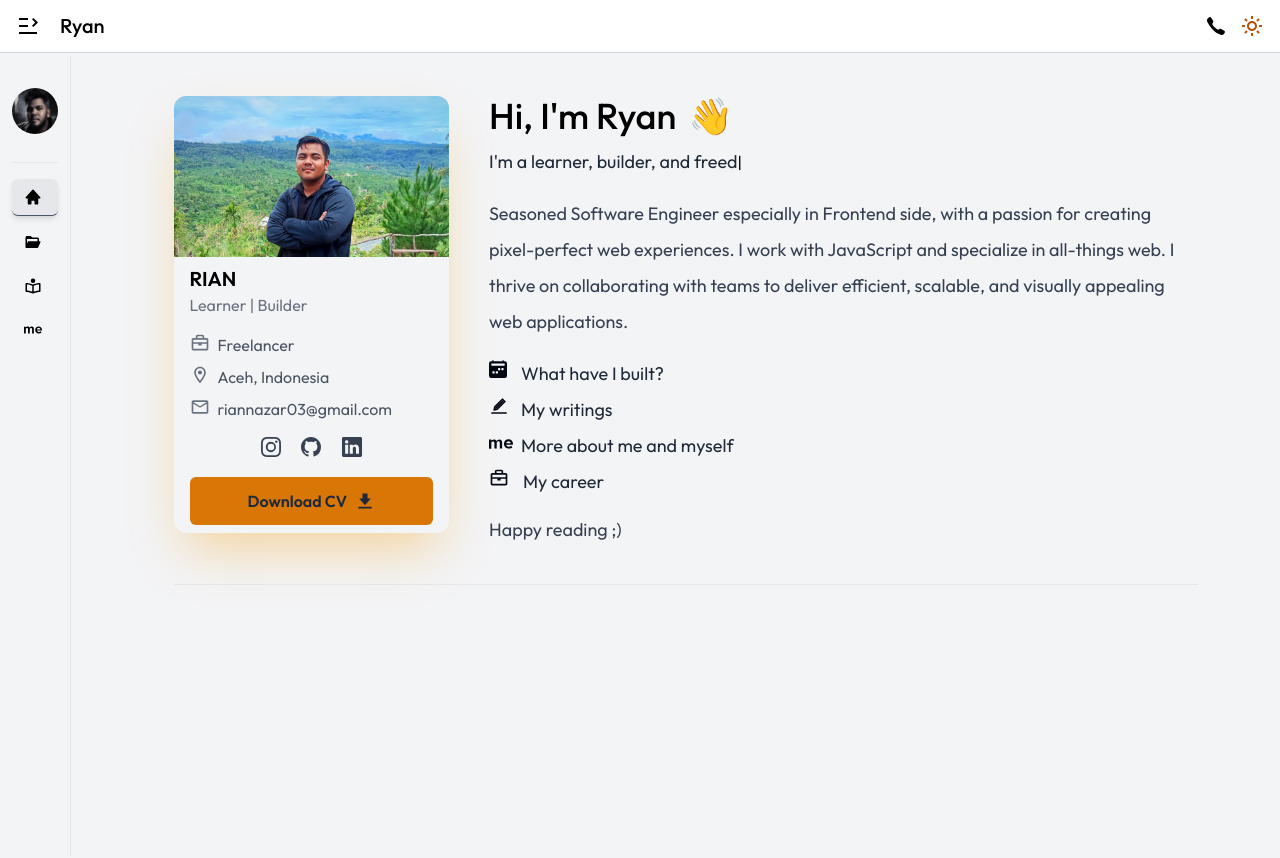
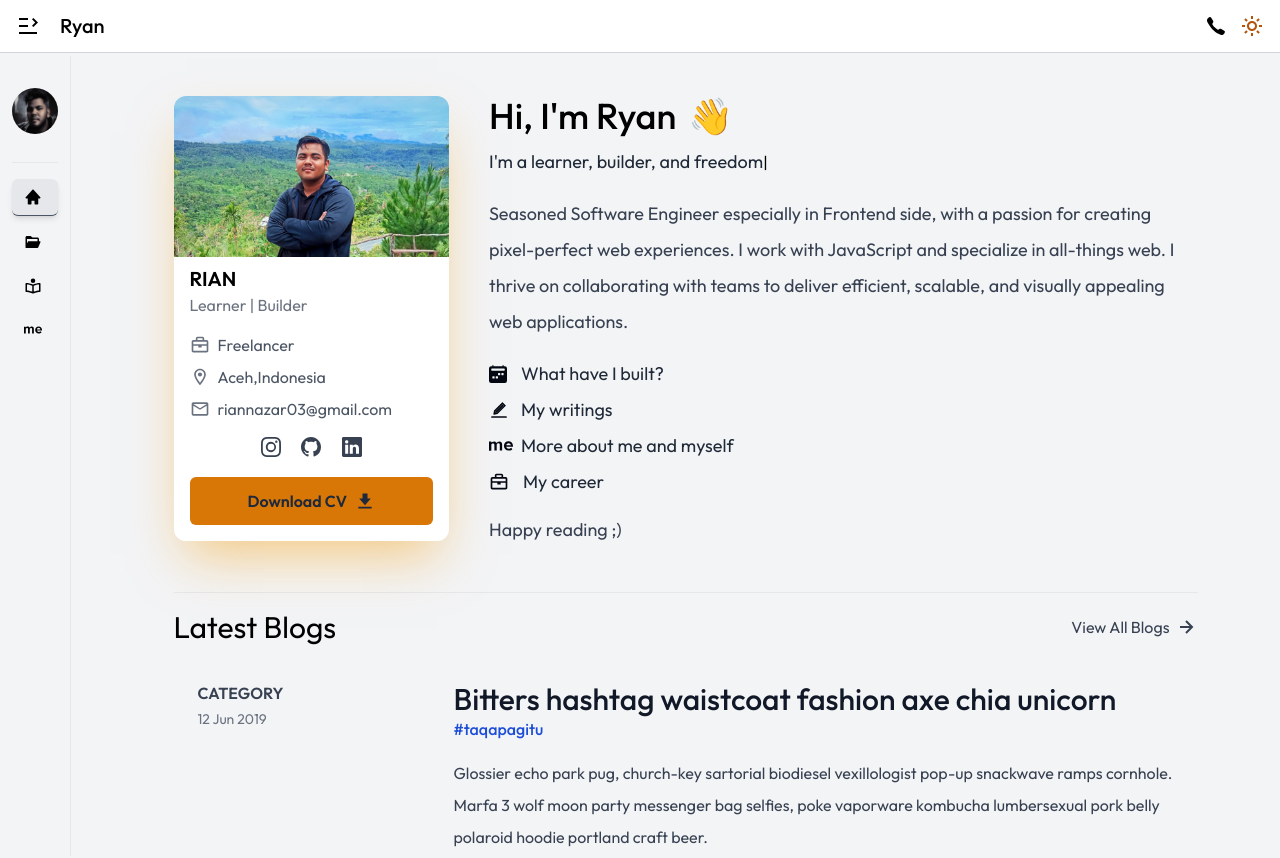
Before and after one commit to rian-nzr/portfolio, a Next.js app: page / in a window 1280 px wide. Shown: the top 858 px of the page. Built offline with nearby package versions, Linux system fonts and the light colour scheme.

Commit message:
add list blog in home page

```diff
--- a/components/assets/bloglist.tsx
+++ b/components/assets/bloglist.tsx
@@ -8,25 +8,25 @@ export default function BlogList() {
     return (
         <>
             <div className="flex flex-col space-y-2 text-gray-800 dark:text-gray-400 text-lg">
-                <Link href="/portfolio" className="hover:underline flex items-start gap-2">
+                <Link href="/portfolio" className="hover:underline flex items-center gap-2">
                     <BsFillCalendar2WeekFill className='text-gray-950 dark:text-gray-200' />
                     <span data-umami-event="" className="ml-1.5">
                         What have I built?
                     </span>
                 </Link>
-                <Link href="/blog" className="hover:underline flex items-start gap-2">
+                <Link href="/blog" className="hover:underline flex items-center gap-2">
                     <AiTwotoneEdit className='text-xl text-gray-950 dark:text-gray-200' />
                     <span data-umami-event="home-link-blog" className="ml-1">
                         My writings
                     </span>
                 </Link>
-                <Link href="/about" className="hover:underline flex items-start gap-2">
+                <Link href="/about" className="hover:underline flex items-center gap-2">
                     <SiAboutdotme className='text-2xl text-gray-950 dark:text-gray-200' />
                     <span data-umami-event="home-link-about" className="ml- ">
                         More about me and myself
                     </span>
                 </Link>
-                <Link href="#" className="hover:underline flex items-start gap-2">
+                <Link href="#" className="hover:underline flex items-center gap-2">
                     <BiBriefcase  className='text-xl text-gray-950 dark:text-gray-200'/>
                     <span data-umami-event="home-link-resume" className="ml-1.5">
                         My career
--- /dev/null
+++ b/components/assets/cardblog.tsx
@@ -0,0 +1,21 @@
+export default function CardBlog() {
+    return (
+        <>
+            <div className="py-4 flex flex-wrap md:flex-nowrap border-b border-gray-800">
+                <div className="md:w-64 md:mb-0 mb-6 flex-shrink-0 flex flex-col">
+                    <span className="font-semibold title-font ">CATEGORY</span>
+                    <span className="mt-1 text-gray-500 text-sm">12 Jun 2019</span>
+                </div>
+                <div className="md:flex-grow flex flex-col gap-4 pb-2">
+                    <div className="">
+                        <h2 className="text-3xl font-medium dark:text-white text-gray-900 title-font">Bitters hashtag waistcoat fashion axe chia unicorn</h2>
+                        <p className=" font-medium text-blue-700">#taqapagitu</p>
+                    </div>
+
+                    <p className="leading-relaxed md:leading-loose">Glossier echo park pug, church-key sartorial biodiesel vexillologist pop-up snackwave ramps cornhole. Marfa 3 wolf moon party messenger bag selfies, poke vaporware kombucha lumbersexual pork belly polaroid hoodie portland craft beer.</p>
+
+                </div>
+            </div>
+        </>
+    )
+}
--- a/components/assets/profileCard.tsx
+++ b/components/assets/profileCard.tsx
@@ -5,7 +5,8 @@ import { BsFacebook, BsLinkedin, BsGithub, BsInstagram } from "react-icons/bs"
 
 export default function ProfileCard() {
     return (
-        <div className="max-w-xs rounded-xl dark:shadow-blue-500/50 shadow-amber-500/40 dark:bg-gray-900 dark:text-gray-100 shadow-2xl cursor-pointer overflow-hidden hover:scale-105 hover:-translate-y-2 transition-transform duration-500 ">
+        <div className="shadow-2xl dark:shadow-blue-500/50 shadow-amber-500/50 max-w-xs rounded-xl">
+            <div className="rounded-xl dark:text-gray-100 cursor-pointer overflow-hidden hover:scale-110 bg-white dark:bg-gray-950 hover:-translate-y-4 transition-transform duration-500 ">
                 <Image
                     src='/images/hdphoto.png'
                     alt="profile"
@@ -13,24 +14,30 @@ export default function ProfileCard() {
                     height={1000}
                     className="w-full"
                 />
-            <div className="flex flex-col justify-between py-2 px-4 space-y-5">
+                <div className="flex flex-col justify-between pt-2 pb-4 px-4 space-y-5">
                     <div className="flex flex-col gap-4">
                         <div className="">
                             <h2 className="text-xl font-semibold">RIAN</h2>
                             <p className="dark:text-gray-400 text-gray-500 text-base">Learner | Builder</p>
                         </div>
                         <ul className=" dark:text-gray-300 text-gray-600 flex flex-col gap-2">
-                        <li className="flex items-start gap-2 text-base">
+                            <li className="flex items-center gap-2 text-base">
                                 <BiBriefcase className="text-xl dark:text-gray-300 text-gray-500" />
+                                <p>
                                     Freelancer
+                                </p>
                             </li>
-                        <li className="flex items-start gap-2 text-base">
+                            <li className="flex items-center gap-2 text-base">
                                 <MdOutlineLocationOn className="text-xl dark:text-gray-300 text-gray-500" />
-                            Aceh, Indonesia
+                                <p>
+                                    Aceh,Indonesia
+                                </p>
                             </li>
-                        <li className="flex items-start gap-2 text-base">
+                            <li className="flex items-center gap-2 text-base">
                                 <MdOutlineEmail className="text-xl dark:text-gray-300 text-gray-500" />
+                                <p>
                                     riannazar03@gmail.com
+                                </p>
                             </li>
                         </ul>
                         <div className=" flex w-2/4 mx-auto justify-around text-xl dark:text-gray-200 text-gray-700">
@@ -39,10 +46,11 @@ export default function ProfileCard() {
                             <BsLinkedin />
                         </div>
                     </div>
-                <button type="button" className="flex items-center justify-center w-full p-3 font-semibold tracki rounded-md bg-amber-600 text-slate-800 dark:bg-blue-500 dark:text-gray-900">
+                    <button type="button" className="flex items-center justify-center w-full p-3  font-semibold tracki rounded-md bg-amber-600 text-slate-800 dark:bg-blue-500 dark:text-gray-900">
                         Download CV <BiSolidDownload className="text-xl ml-2" />
                     </button>
                 </div>
             </div>
+        </div>
     )
 }
--- a/components/sections/hero.tsx
+++ b/components/sections/homepage/hero.tsx
@@ -1,11 +1,11 @@
-import ProfileCard from "../assets/profileCard"
-import TypedBios from "../assets/typedbios"
-import BlogList from "../assets/bloglist"
+import ProfileCard from "../../assets/profileCard"
+import TypedBios from "../../assets/typedbios"
+import BlogList from "../../assets/bloglist"
 import {BiHappyBeaming} from "react-icons/bi"
 
 export default function Hero() {
     return (
-        <section className='gap-10 flex border-b pb-10 mt-5 dark:border-gray-700 border-gray-200'>
+        <section className='gap-10 flex border-b pb-12 mt-5 dark:border-gray-800 border-gray-200'>
             <div className="w-[28%] bg-b">
                 <ProfileCard />
             </div>
--- /dev/null
+++ b/components/sections/homepage/listblog.tsx
@@ -0,0 +1,23 @@
+import { BiRightArrowAlt } from "react-icons/bi"
+import CardBlog from "@/components/assets/cardblog"
+
+export default function ListBlog() {
+    return (
+        <>
+            <div className="flex items-center justify-between mt-4">
+                <h2 className="text-3xl">Latest Blogs</h2>
+                <p className="flex items-center cursor-pointer dark:hover:text-white hover:text-black dark:text-gray-400 text-gray-700 gap-1">
+                    View All Blogs <BiRightArrowAlt className="text-2xl" />
+                </p>
+            </div>
+
+            <div className="container px-6 py-5 mx-auto dark:text-gray-400 text-gray-700 flex flex-col gap-3">
+               <CardBlog/>
+               <CardBlog/>
+               <CardBlog/>
+            </div>
+
+
+        </>
+    )
+}
--- a/pages/index.tsx
+++ b/pages/index.tsx
@@ -1,4 +1,5 @@
-import Hero from "@/components/sections/hero"
+import Hero from "@/components/sections/homepage/hero"
+import ListBlog from "@/components/sections/homepage/listblog"
 import Head from "next/head"
 
 export default function Home() {
@@ -9,6 +10,7 @@ export default function Home() {
             </Head>
             <main className="py-5">
                 <Hero/>
+                <ListBlog/>
             </main>
         </>
     )
```
Lines whose indentation alone changed are shown as unchanged.
